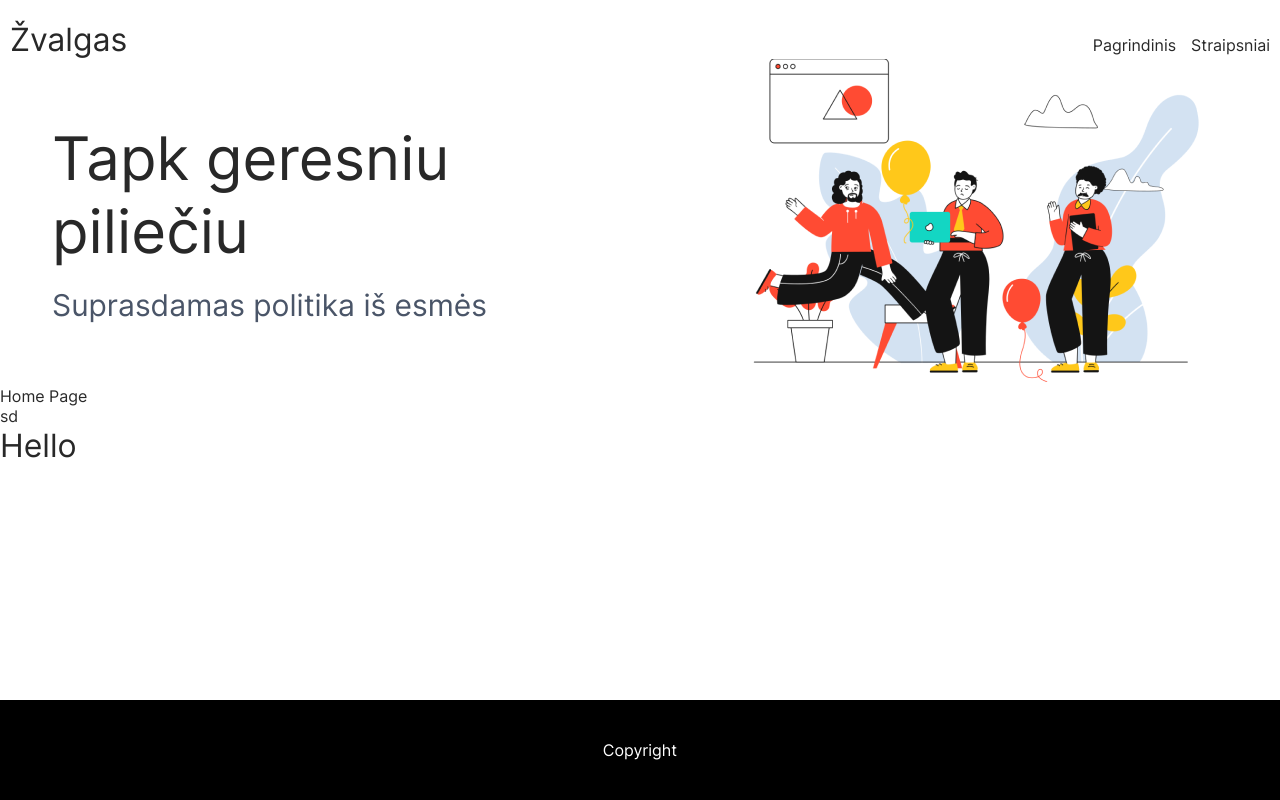
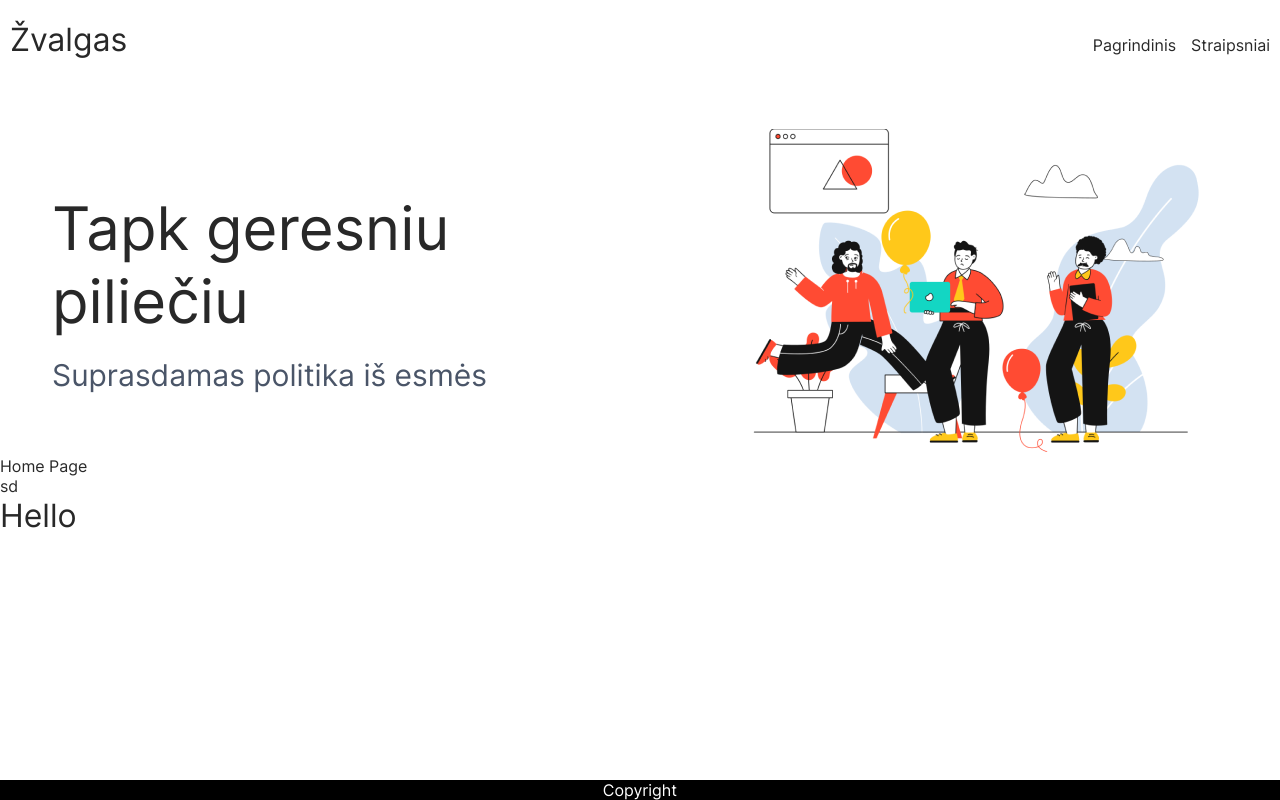
Before and after one commit to ArnasDickus/zvalgas, a Next.js app: page / in a window 1280 px wide. Built offline with nearby package versions, Linux system fonts and the light colour scheme.

Commit message:
#6-new-design build hero section

```diff
--- a/src/components/layout/components/header/header.tsx
+++ b/src/components/layout/components/header/header.tsx
@@ -47,6 +47,7 @@ export default Header
 
 const ContainerHeader = styled.header`
   display: flex;
+  width: 100%;
   justify-content: space-between;
   margin-right: auto;
   margin-left:  auto;
--- a/src/components/layout/components/hero-section/hero-section.tsx
+++ b/src/components/layout/components/hero-section/hero-section.tsx
@@ -2,6 +2,7 @@ import React from 'react';
 import styled from 'styled-components';
 import Image from 'next/image'
 import HeroLayoutImage from '@public/images/layout/hero-layout.png'
+import { maxWidthBreakpoints, minWidthBreakpoints } from '@constants/breakpoints';
 
 const HeroSection = () => {
   return (
@@ -25,10 +26,12 @@ const ContainerHeroSection = styled.section`
   display: flex;
   justify-content: center;
   align-items: center;
+  padding: 0 10px;
+  gap: 100px;
+  padding-top: 70px;
 
   .text_side {
-    padding-right: 100px;
-    max-width: 700px;
+    max-width: 600px;
   }
 
   .text_side_title {
@@ -43,6 +46,28 @@ const ContainerHeroSection = styled.section`
     font-weight: normal;
     font-size: 30px;
     line-height: 36px;
-     color: ${({ theme }) => theme.colors.dark4A55 };
+    color: ${({ theme }) => theme.colors.dark4A55 };
   }
+
+  @media ${maxWidthBreakpoints.laptop} {
+    flex-direction: column-reverse;
+    gap: 0;
+
+    .text_side_title {
+    font-size: 40px;
+     line-height: 50px;
+    }
+  }
+
+  @media ${maxWidthBreakpoints.mobileS} {
+    .text_side_title {
+      font-size: 30px;
+      line-height: 50px;
+    }
+
+    .text_side_subtitle {
+      font-size: 20px;
+    }
+  }
+
 `
--- a/src/components/layout/layout.tsx
+++ b/src/components/layout/layout.tsx
@@ -12,16 +12,10 @@ const Layout = (props: ILayout) => {
   const { children } = props;
   return (
     <LayoutContainer>
-      <div className="header">
-        <Header />
-      </div>
-      <div>
-        <HeroSection />
-      </div>
+      <Header />
+      <HeroSection />
       <main className="main">{children}</main>
-      <div className="footer">
-        <Footer />
-      </div>
+      <Footer />
     </LayoutContainer>
   )
 }
@@ -29,19 +23,11 @@ const Layout = (props: ILayout) => {
 export default Layout
 
 const LayoutContainer = styled.div`
+   display: flex;
+    flex-direction: column;
+    min-height: 100vh;
 
-.header {
-
-}
-
-.main {
-   padding-bottom: 100px;
-}
-
-.footer {
-   bottom: 0;
-   width: 100%;
-   height: 100px;
-   position: absolute;
-}
+  .main {
+     flex-grow: 1;
+  }
 `;
--- /dev/null
+++ b/src/constants/breakpoints.ts
@@ -0,0 +1,31 @@
+const breakpoints = {
+  mobileS: '320px',
+  mobileM: '375px',
+  mobileL: '425px',
+  tablet: '768px',
+  laptop: '1024px',
+  laptopL: '1440px',
+  desktop: '2560px'
+}
+
+export const minWidthBreakpoints = {
+  mobileS: `(min-width: ${breakpoints.mobileS})`,
+  mobileM: `(min-width: ${breakpoints.mobileM})`,
+  mobileL: `(min-width: ${breakpoints.mobileL})`,
+  tablet: `(min-width: ${breakpoints.tablet})`,
+  laptop: `(min-width: ${breakpoints.laptop})`,
+  laptopL: `(min-width: ${breakpoints.laptopL})`,
+  desktop: `(min-width: ${breakpoints.desktop})`,
+  desktopL: `(min-width: ${breakpoints.desktop})`
+};
+
+export const maxWidthBreakpoints = {
+  mobileS: `(max-width: ${breakpoints.mobileS})`,
+  mobileM: `(max-width: ${breakpoints.mobileM})`,
+  mobileL: `(max-width: ${breakpoints.mobileL})`,
+  tablet: `(max-width: ${breakpoints.tablet})`,
+  laptop: `(max-width: ${breakpoints.laptop})`,
+  laptopL: `(max-width: ${breakpoints.laptopL})`,
+  desktop: `(max-width: ${breakpoints.desktop})`,
+  desktopL: `(max-width: ${breakpoints.desktop})`
+};
--- a/src/styles/global-styles.css
+++ b/src/styles/global-styles.css
@@ -5,6 +5,7 @@ body {
   min-height: 100%;
   min-height: 100vh;
   width: 100%;
+  height: 100%;
   margin: 0;
   padding: 0;
   font-family: 'Inter', sans-serif;
@@ -12,9 +13,6 @@ body {
   -moz-osx-font-smoothing: grayscale;
   font-weight: 400;
   color: #282828;
-  margin: 0;
-  padding: 0;
-  height: 100%;
   position: relative;
 }
 *,
```
